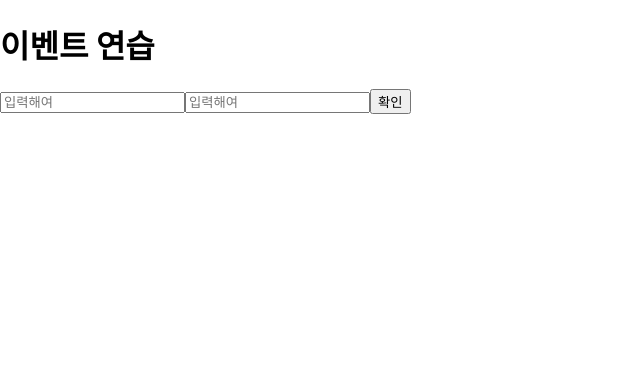
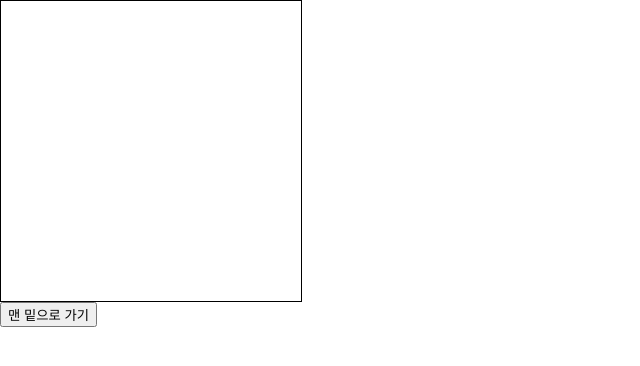
Before and after one commit to step7568/hello_react, a React (Create React App) app: page / in a window 1280 px wide. Shown: the top 366 px of the page, without its empty margins (0-640 px from the left). Built offline with nearby package versions, Linux system fonts and the light colour scheme.

Commit message:
day04 using Ref

```diff
--- a/src/App.js
+++ b/src/App.js
@@ -1,7 +1,8 @@
 //import logo from './logo.svg';
 import './App.css';
 import React, { Component } from 'react';
-import EventPractice from './EventPractice'
+//import ValidationSample from './ValidationSample';
+import ScrollBox from './ScrollBox';
 
 //리액트 클래스형 컴포넌트
 class App extends Component{
@@ -9,7 +10,18 @@ class App extends Component{
 
   return (
     <>
-      <EventPractice/>
+      {/* *컴포넌트에도 ref를 사용할 수 있다.
+      <ValidationSample
+        ref={(ref)=>{this.ValidationSample=ref}}/> */}
+
+        <ScrollBox ref={(ref => this.ScrollBox=ref)}/>
+        <button onClick={() => this.ScrollBox.scrollBottom()}>
+          맨 밑으로 가기
+        </button>
+        {/**문법상 onClick={this.scrollBox.scrollBottom()} 이 잘못된 것은 아니나,
+         * 컴포넌트가 처음 렌더링될 때, 값이 undefined 라서 값을 읽어오는 과정에서
+         * 오류가 난다. 그래서 화살표 함수를 사용하여 버튼을 누를때 실행되게 해주자
+         */}
     </>
   );
 
--- /dev/null
+++ b/src/ScrollBox.js
@@ -0,0 +1,42 @@
+import React, { Component } from 'react';
+
+class ScrollBox extends Component {
+    scrollBottom = () => {
+        const { scrollHeight, clientHeight} = this.box;
+        /**
+         * 위 구문은
+         * const scrollHeight = this.box.scrollHeight;
+         * const scrollclient = this.box.clientHeight;
+         * 과 동일하다 (비구조화 할당)
+         */
+        this.box.scrollTop = scrollHeight - clientHeight;
+    }
+    //위와 같은 형태로 만들어놓으면 다른 컴포넌트에서
+    //import 했을때 ref를 이용하여 사용할 수 있다.
+    render() {
+        const style = {
+            border: '1px solid black',
+            height: '300px',
+            width: '300px',
+            overflow: 'auto',
+            position: 'relative',
+        };
+
+        const innerStyle = {
+            width: '100%',
+            height: '650px',
+            backGround: 'linear-gradient(white, black)',
+        }
+
+        return(
+            <div
+                style={style}
+                ref={(ref)=>this.box=ref}>
+                    <div style={innerStyle}/>
+
+            </div>
+        )
+    }
+}
+
+export default ScrollBox;
--- /dev/null
+++ b/src/ValidationSample.css
@@ -0,0 +1,7 @@
+.success {
+    background-color: lightgreen;
+}
+
+.failure {
+    background-color: lightcoral;
+}
--- /dev/null
+++ b/src/ValidationSample.js
@@ -0,0 +1,49 @@
+import React, {Component} from 'react';
+import './ValidationSample.css';
+
+
+class ValidationSample extends Component{
+    state = {
+        password: '',
+        clicked: false,
+        validated: false,
+    }
+    //인풋태그에서 onChange 이벤트가 발생하면 패스워드를 인풋에 입력한 텍스트로 바꿔줌
+    handleChange= (e) => {
+        this.setState({
+            password: e.target.value,
+        });
+    }
+    //validated 가 입력한 패스워드가 0000인지 비교하여 true, false가 된다.
+    handleButtonClick = () => {
+        this.setState({
+            clicked: true,
+            validated: this.state.password === '0000'
+        });
+        //버튼 클릭 이벤트가 발생한 후 해당 인풋태그에 포커스
+        this.input.focus();
+    }
+
+    render() {
+        return(
+            <div>
+                <input
+                ref={(ref) => this.input=ref}
+                type="password"
+                value={this.state.password}
+                onChange={this.handleChange}
+                className={this.state.clicked ?
+                    (this.state.validated ? 'success' : 'failure') : ''}
+                />
+                {/**인풋의 CSS는 클릭을 누르기 전에는 색이 없고 클릭했을 때
+                 * 초록색 및 빨강으로 바뀜 */}
+                <button onClick={this.handleButtonClick}>검증</button>
+            </div>
+            //ref를 사용해야 할 때
+            //특정 input에 포커스 주기, 스크롤 박스 조작, canvas 요소에 그림 그리기
+
+        )
+    }
+}
+
+export default ValidationSample;
```
Also changed, not shown: src/RefSample.js (added, +22 -0 lines).
